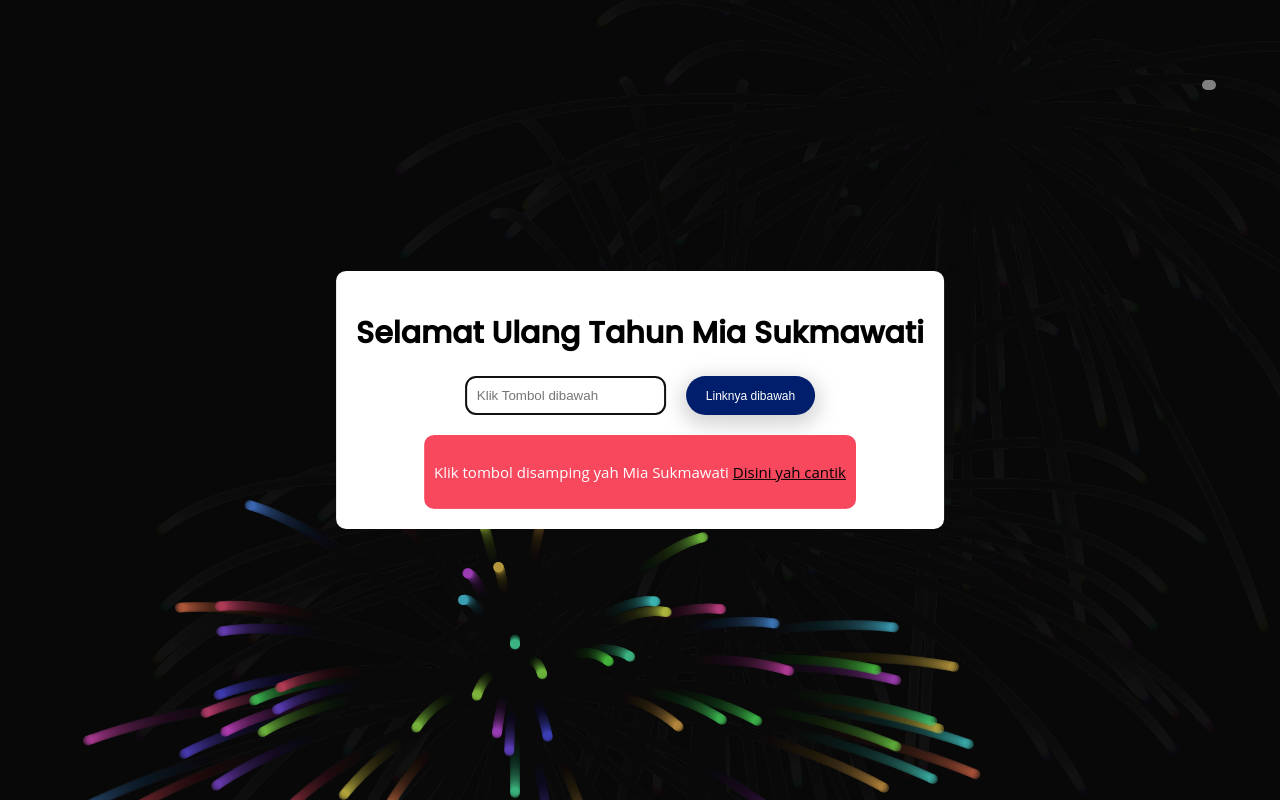
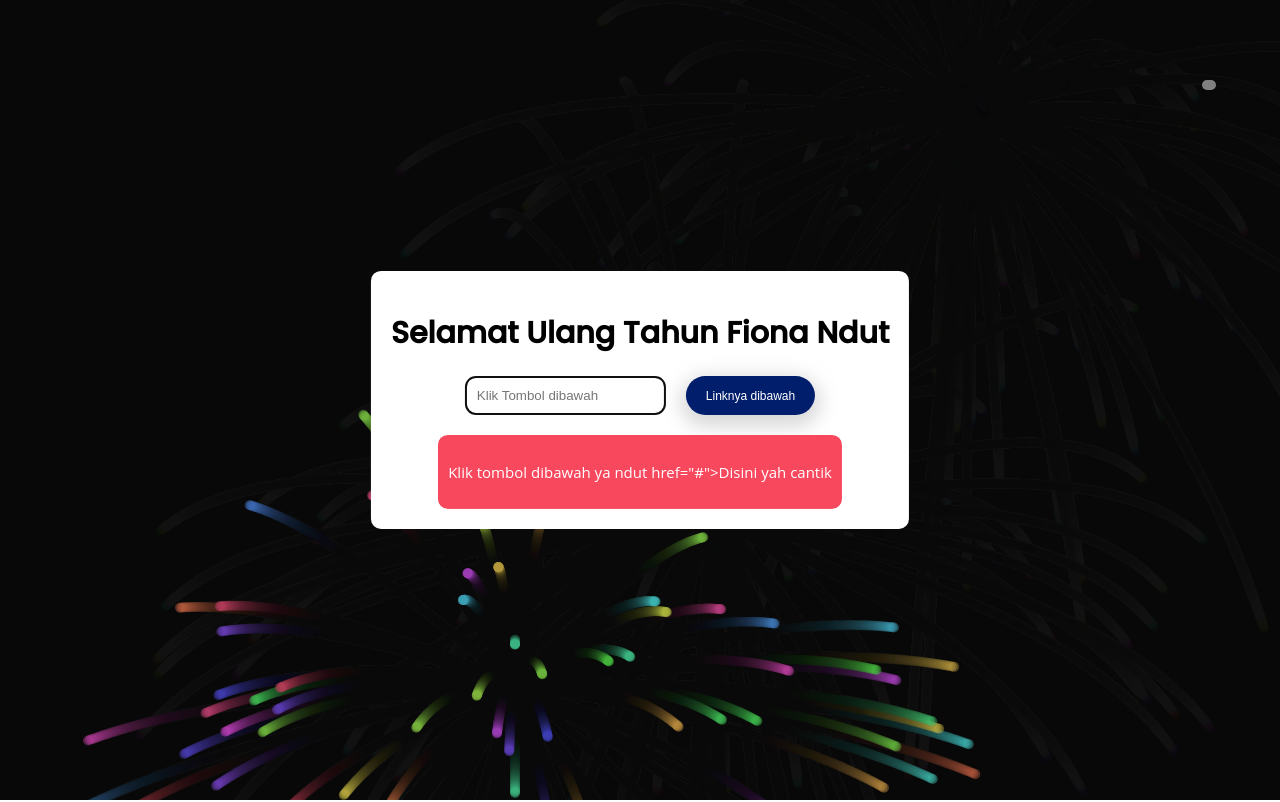
Before and after one commit to HimitsuHito/kembangapi, a plain HTML site: page index.html in a window 1280 px wide. Both pictures are taken after a click on the element 1209 px from the left and 85 px from the top of the page. Drawn offline with Linux system fonts and the light colour scheme.

Commit message:
Update index.html

```diff
--- a/index.html
+++ b/index.html
@@ -36,7 +36,7 @@
       </div>
 
       <div class="content-modalbox">
-        <h1 class="headline__modalbox">Selamat Ulang Tahun Mia Sukmawati</h1>
+        <h1 class="headline__modalbox">Selamat Ulang Tahun Fiona Ndut</h1>
 
         <div class="input-container__modalbox">
           <input
@@ -50,8 +50,7 @@
         </div>
         <div class="alert-paragraph__modalbox">
           <p>
-            Klik tombol disamping yah Mia Sukmawati
-            <a href="#">Disini yah cantik</a>
+            Klik tombol dibawah ya ndut href="#">Disini yah cantik</a>
           </p>
         </div>
       </div>
```
